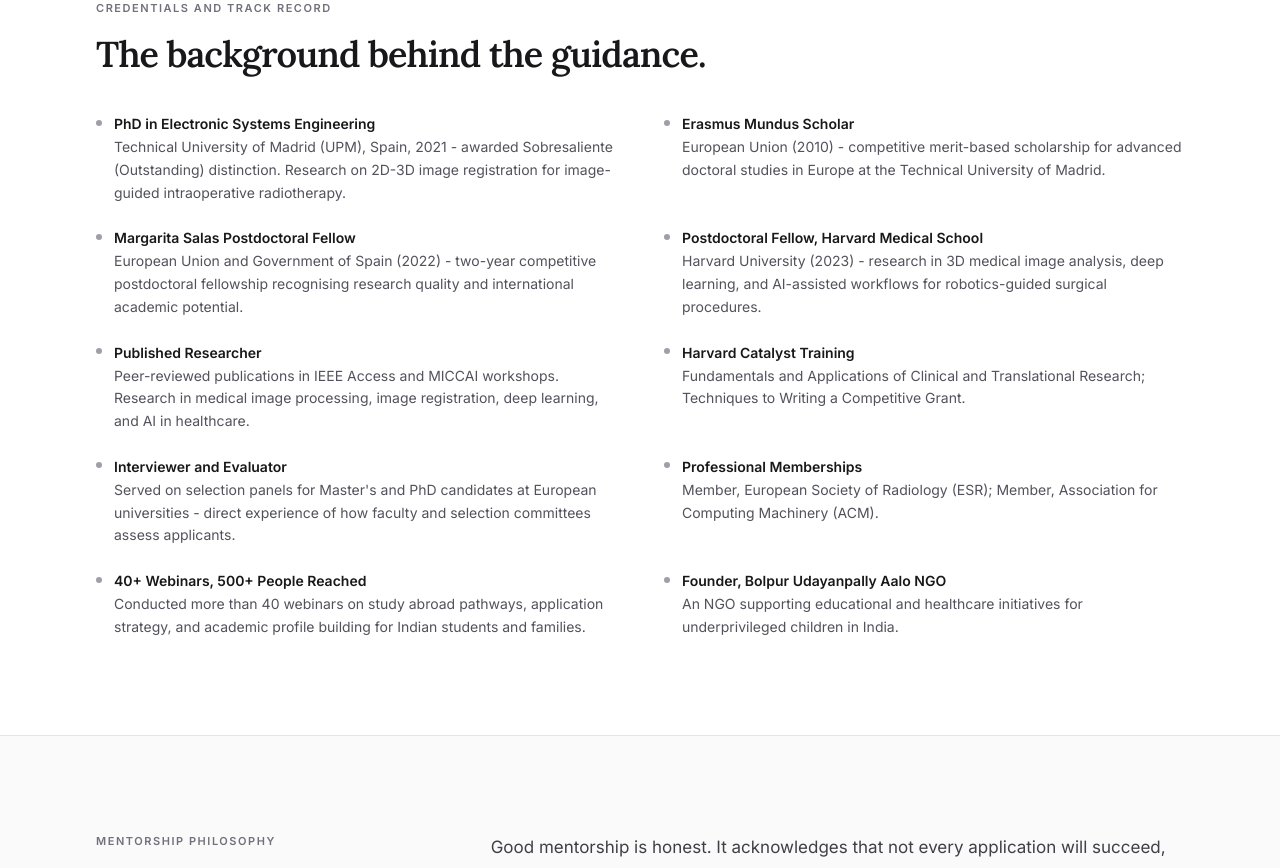
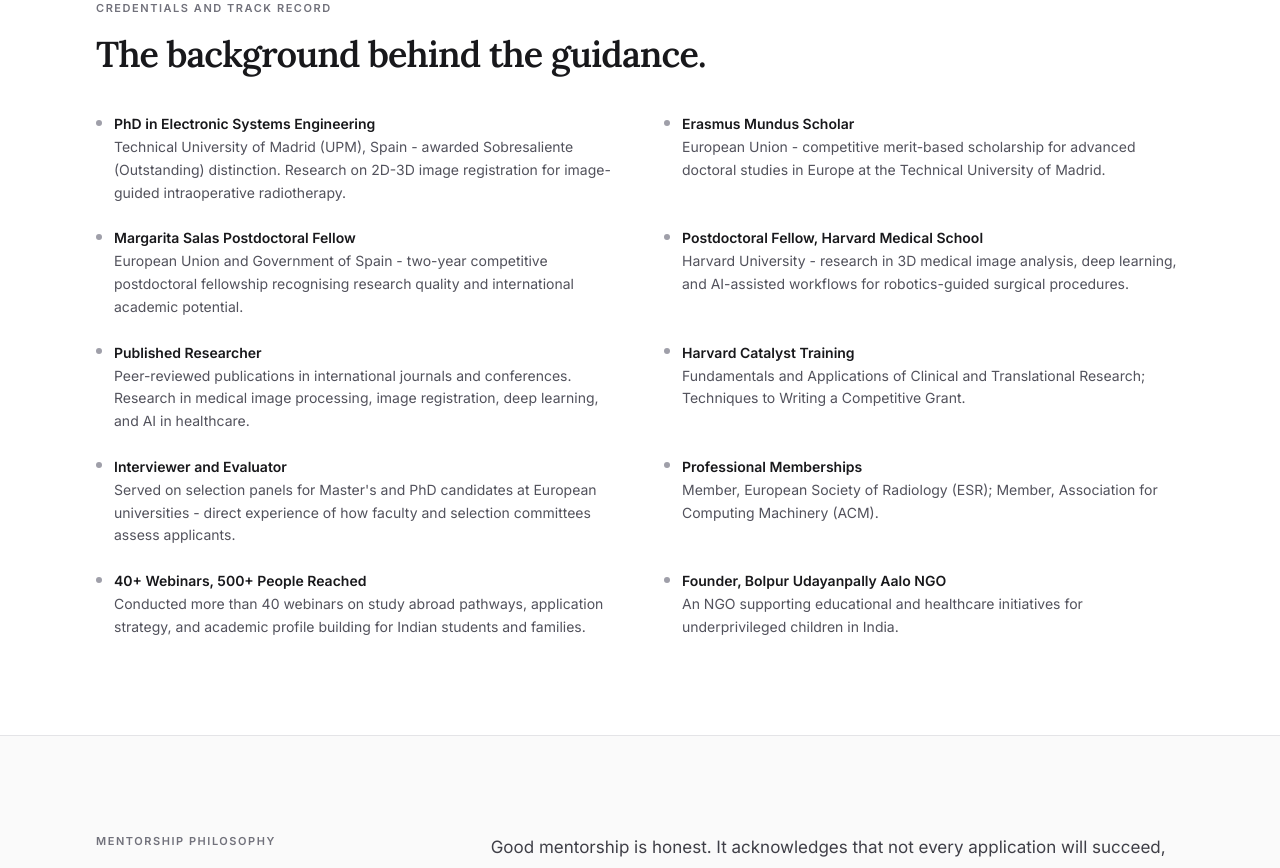
Before and after one commit to ssgoswami/drsubhra_new, a Next.js app: page /about in a window 1280 px wide. Shown: the part 3900-4768 px from the top of the page. Built offline with nearby package versions, Linux system fonts and the light colour scheme; no server answers.

Commit message:
Remove years from credentials; remove journal names from published researcher

```diff
--- a/app/about/page.tsx
+++ b/app/about/page.tsx
@@ -321,23 +321,23 @@ export default function AboutPage() {
           <div className="grid gap-x-12 gap-y-6 sm:grid-cols-2">
             <CredentialItem
               label="PhD in Electronic Systems Engineering"
-              detail="Technical University of Madrid (UPM), Spain, 2021 - awarded Sobresaliente (Outstanding) distinction. Research on 2D-3D image registration for image-guided intraoperative radiotherapy."
+              detail="Technical University of Madrid (UPM), Spain - awarded Sobresaliente (Outstanding) distinction. Research on 2D-3D image registration for image-guided intraoperative radiotherapy."
             />
             <CredentialItem
               label="Erasmus Mundus Scholar"
-              detail="European Union (2010) - competitive merit-based scholarship for advanced doctoral studies in Europe at the Technical University of Madrid."
+              detail="European Union - competitive merit-based scholarship for advanced doctoral studies in Europe at the Technical University of Madrid."
             />
             <CredentialItem
               label="Margarita Salas Postdoctoral Fellow"
-              detail="European Union and Government of Spain (2022) - two-year competitive postdoctoral fellowship recognising research quality and international academic potential."
+              detail="European Union and Government of Spain - two-year competitive postdoctoral fellowship recognising research quality and international academic potential."
             />
             <CredentialItem
               label="Postdoctoral Fellow, Harvard Medical School"
-              detail="Harvard University (2023) - research in 3D medical image analysis, deep learning, and AI-assisted workflows for robotics-guided surgical procedures."
+              detail="Harvard University - research in 3D medical image analysis, deep learning, and AI-assisted workflows for robotics-guided surgical procedures."
             />
             <CredentialItem
               label="Published Researcher"
-              detail="Peer-reviewed publications in IEEE Access and MICCAI workshops. Research in medical image processing, image registration, deep learning, and AI in healthcare."
+              detail="Peer-reviewed publications in international journals and conferences. Research in medical image processing, image registration, deep learning, and AI in healthcare."
             />
             <CredentialItem
               label="Harvard Catalyst Training"
```
